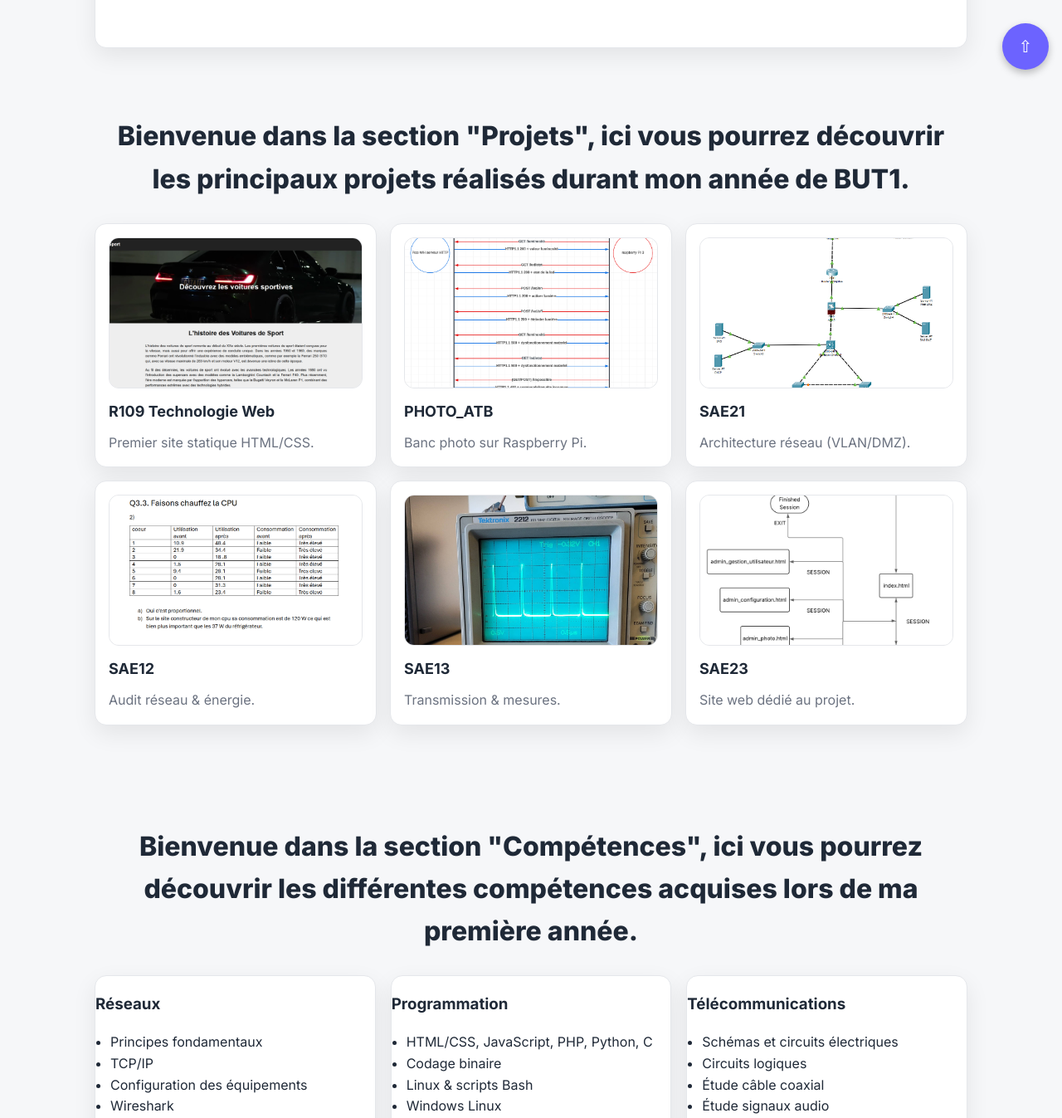
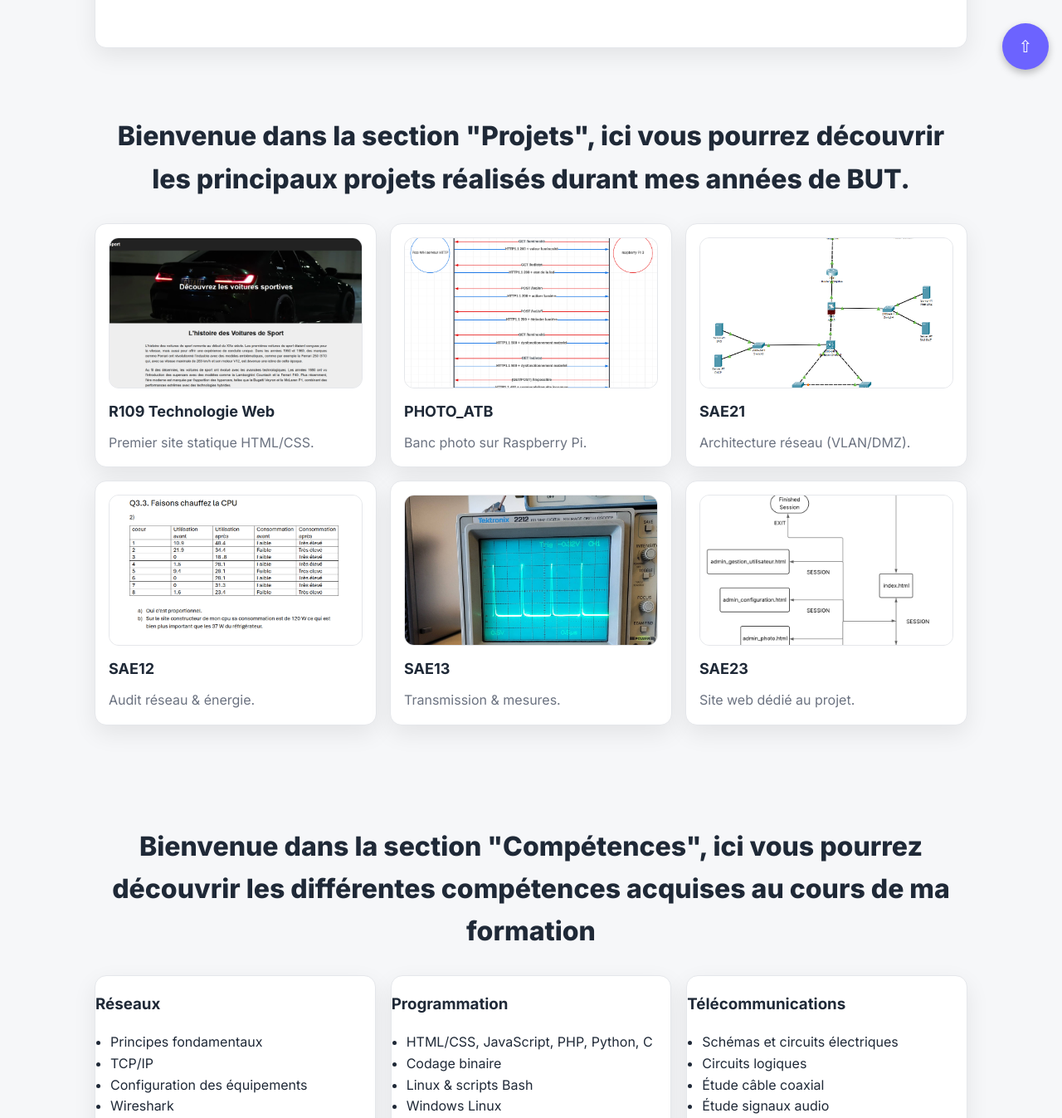
Before and after one commit to JuilletEtienne/portfolio, a plain HTML site: page index.html in a window 1280 px wide. Shown: the part 700-2047 px from the top of the page at 83% size. Drawn offline with Linux system fonts and the light colour scheme.

Commit message:
Update index.html

```diff
--- a/index.html
+++ b/index.html
@@ -45,7 +45,7 @@
 
     <!-- PROJETS -->
     <section id="projets" class="projects">
-      <p class="lead">Bienvenue dans la section "Projets", ici vous pourrez découvrir les principaux projets réalisés durant mon année de BUT1.</p>
+      <p class="lead">Bienvenue dans la section "Projets", ici vous pourrez découvrir les principaux projets réalisés durant mes années de BUT.</p>
       <div class="grid grid-3" id="projects-grid">
         <!-- 1 -->
         <article class="card project" tabindex="0" data-title="R109 Technologie Web" data-img="site_with_reports_no_section_btn/Capture d'écran 2025-06-08 172214.png" data-long="Ce projet a marqué mes premiers pas dans le développement web. J’ai conçu et réalisé un site entièrement codé en HTML5 et CSS3, ce qui m’a permis de comprendre les bases de la structuration et de la mise en forme d’un site internet. Cette expérience m’a initié à la conception d’interfaces simples et fonctionnelles, tout en consolidant mes compétences en codage web et en organisation de contenu. Voici le lien pour accéder au site : Lien : https://isis.unice.fr/~je403170/acces/I_Web/R109/pageAccueilSiteWeb.html">
@@ -88,7 +88,7 @@
 
     <!-- COMPÉTENCES -->
     <section id="competences" class="skills">
-      <p class="lead">Bienvenue dans la section "Compétences", ici vous pourrez découvrir les différentes compétences acquises lors de ma première année.</p>
+      <p class="lead">Bienvenue dans la section "Compétences", ici vous pourrez découvrir les différentes compétences acquises au cours de ma formation</p>
       <div class="cols">
         <div class="card pad"><h3>Réseaux</h3><ul><li>Principes fondamentaux</li><li>TCP/IP</li><li>Configuration des équipements</li><li>Wireshark</li><li>Matériel Cisco</li></ul></div>
         <div class="card pad"><h3>Programmation</h3><ul><li>HTML/CSS, JavaScript, PHP, Python, C</li><li>Codage binaire</li><li>Linux & scripts Bash</li><li>Windows Linux</li><li>Jupyter notebook</li></ul></div>
```
